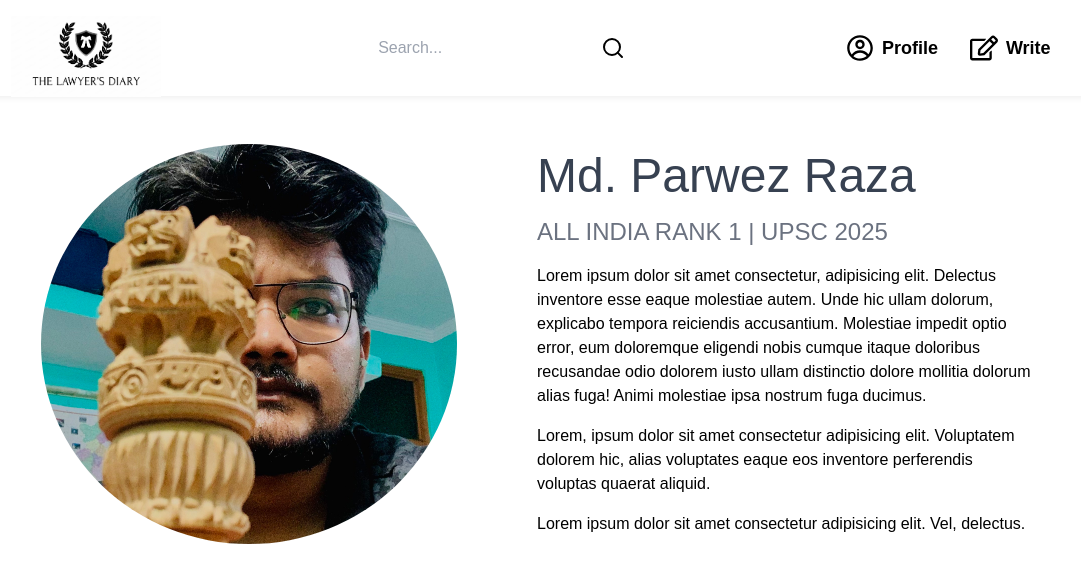
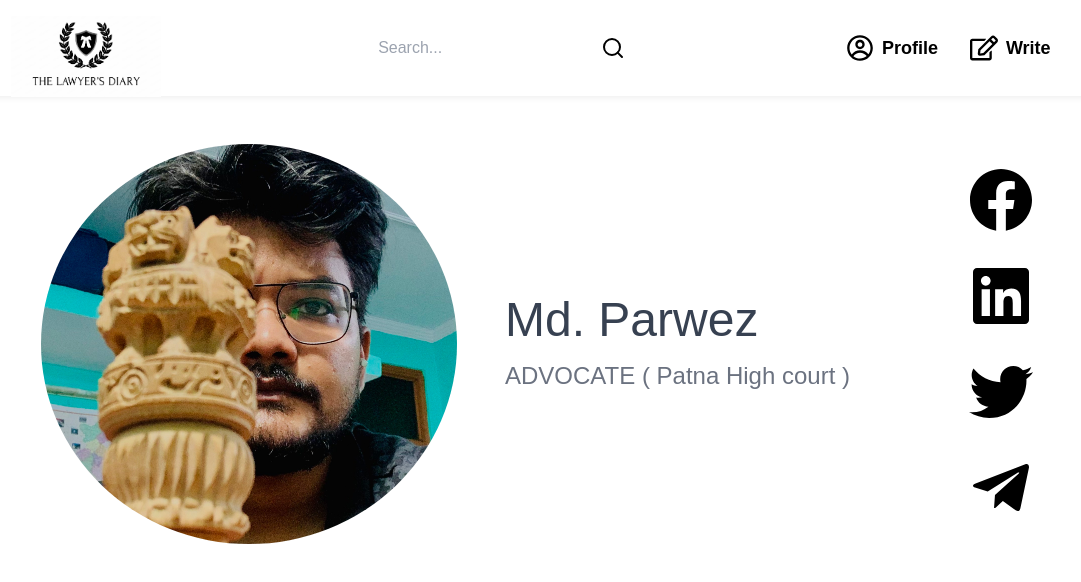
Before and after one commit to 7flash-pi/blog-fe, a Next.js app: page /profile in a window 1280 px wide. Shown: the top 582 px of the page, without its empty margins (103-1184 px from the left). Built offline with nearby package versions, Linux system fonts and the light colour scheme.

Commit message:
fixed issue

```diff
--- a/components/AppWrapper.tsx
+++ b/components/AppWrapper.tsx
@@ -27,7 +27,7 @@ const AppWrapper = ({
       <div className="">
         {navbarEnable && (
           <>
-            <div className="flex p-4 justify-around items-cente shadow-[4px_0_8px_rgba(0,0,0,0.1)]">
+            <div className="flex p-4 w-full justify-around items-cente shadow-[4px_0_8px_rgba(0,0,0,0.1)]">
               <div
                 className="h-16"
                 onClick={() => {
--- a/components/Profile.tsx
+++ b/components/Profile.tsx
@@ -1,31 +1,27 @@
 import React from "react";
 import paru from "../photos/paru.jpg";
+import SocialLinks from "./SocialLinks";
 
 const Profile = () => {
   return (
     <>
-     <div className="flex flex justify-evenly items-center ">
+     <div className="flex gap-4 justify-evenly items-center flex-col sm:flex-row ">
       <div className="duration-500 ease-in-out  hover:scale-120 flex-1">
         <img
           src={paru.src}
           alt="paruuu"
-          className="rounded-[50%] h-[400px]  "
+          className="rounded-[50%] h-[400px]"
         />
       </div>
 
-      <div className="flex flex-col gap-4 flex-1">
-        <p className="text-5xl text-gray-700">Md. Parwez Raza</p>
-        <p className="text-2xl text-gray-500"> ALL INDIA RANK 1 | UPSC 2025</p>
-        <p>
-          Lorem ipsum dolor sit amet consectetur, adipisicing elit. Delectus inventore esse eaque molestiae autem. Unde hic ullam dolorum, explicabo tempora reiciendis accusantium. Molestiae impedit optio error, eum doloremque eligendi nobis cumque itaque doloribus recusandae odio dolorem iusto ullam distinctio dolore mollitia dolorum alias fuga! Animi molestiae ipsa nostrum fuga ducimus.
-        </p>
-        <p>
-          Lorem, ipsum dolor sit amet consectetur adipisicing elit. Voluptatem dolorem hic, alias voluptates eaque eos inventore perferendis voluptas quaerat aliquid.
-        </p>
-        <p>
-          Lorem ipsum dolor sit amet consectetur adipisicing elit. Vel, delectus.
-        </p>
+      <div className="flex flex-col gap-4 flex-1 sm:items-center lg:items-start ">
+        <p className="text-5xl text-gray-700">Md. Parwez</p>
+        <p className="text-2xl text-gray-500  "> ADVOCATE ( Patna High court ) </p>
       </div>
+
+      <section className="flex flex-col" >
+          <SocialLinks />
+      </section>
     </div>
     </>
 
--- /dev/null
+++ b/components/SocialLinks.tsx
@@ -0,0 +1,49 @@
+import React from "react";
+import {
+  FaFacebook,
+  FaTwitter,
+  FaLinkedin,
+  FaTelegramPlane,
+} from "react-icons/fa";
+
+const SocialLinks = () => {
+  return (
+    <div className="flex gap-8 flex-col">
+      {socialLinks.map((link) => (
+        <div
+          key={link.title}
+          onClick={() => {
+            window.open(link.url, "_blank");
+          }}
+        >
+          {link.icon}
+        </div>
+      ))}
+    </div>
+  );
+};
+
+export default SocialLinks;
+
+const socialLinks = [
+  {
+    title: "Facebook",
+    icon: <FaFacebook size={64} />,
+    url: "https://www.facebook.com",
+  },
+  {
+    title: "LinkedIn",
+    icon: <FaLinkedin size={64} />,
+    url: "https://www.linkedin.com",
+  },
+  {
+    title: "Twitter",
+    icon: <FaTwitter size={64} />,
+    url: "https://www.twitter.com",
+  },
+  {
+    title: "Telegram",
+    icon: <FaTelegramPlane size={64} />,
+    url: "https://www.telegram.com",
+  },
+];
--- a/pages/index.tsx
+++ b/pages/index.tsx
@@ -3,7 +3,7 @@ import AppWrapper from "@/components/AppWrapper";
 
 export default function Home() {
   return (
-    <div className=""
+    <div className=" w-full"
     >
       <AppWrapper navbarEnable={true} padding={true} isSearchEnabled={true}>
         <section className="p-12">
--- a/styles/globals.css
+++ b/styles/globals.css
@@ -7,6 +7,8 @@
 body {
 
   font-family: Arial, Helvetica, sans-serif;
+  width: 100vw;
+  height: 100vh;
 }
 
 .edu-au-vic-wa-nt-pre {
```
